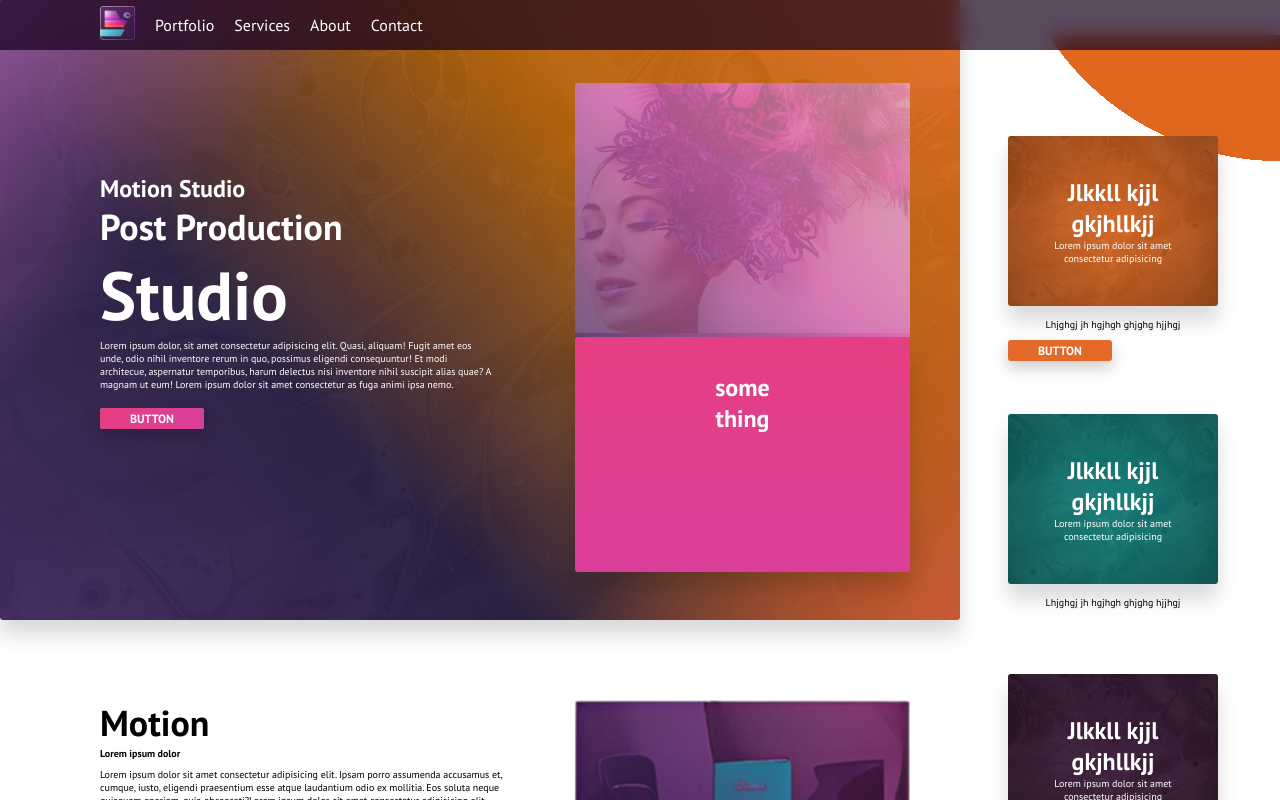
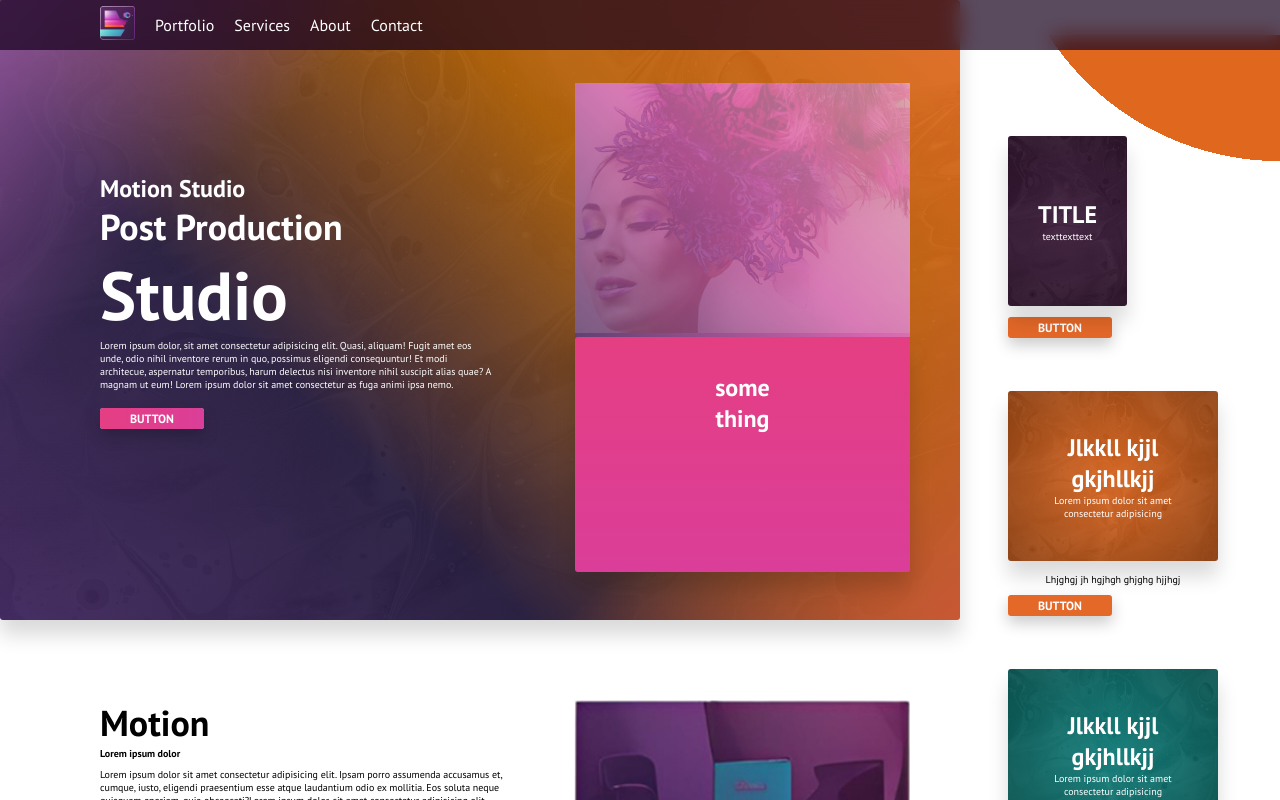
Before and after one commit to nikiforov5000/autoex-react, a React (Create React App) app: page / in a window 1280 px wide. Shown: the top 800 px of the page. Built offline with nearby package versions, Linux system fonts and the light colour scheme.

Commit message:
side items in progress

```diff
--- /dev/null
+++ b/src/components/SideItem/SideItem.css
@@ -0,0 +1,26 @@
+.item {
+  position: relative;
+  display: inline-block;
+  transition: transform 0.3s ease;
+  margin-bottom: 55px;
+}
+.item .background-container {
+  display: flex;
+  flex-flow: column;
+  justify-content: center;
+  height: 170px;
+  padding: 0 30px;
+  margin-bottom: 12px;
+}
+.item .description {
+  margin-bottom: 10px;
+}
+.item.item-1 .background-container {
+  background-image: radial-gradient(410px, rgba(224, 103, 30, 0.9), black), url("/public/images/banner-bg-texture-bw.jpg");
+}
+.item.item-2 .background-container {
+  background-image: radial-gradient(410px, rgba(15, 128, 124, 0.9), black), url("/public/images/banner-bg-texture-bw.jpg");
+}
+.item.item-3 .background-container {
+  background-image: radial-gradient(410px, rgba(58, 25, 56, 0.9), black), url("/public/images/banner-bg-texture-bw.jpg");
+}/*# sourceMappingURL=SideItem.css.map */
--- /dev/null
+++ b/src/components/SideItem/SideItem.js
@@ -0,0 +1,19 @@
+import React from 'react';
+
+
+const SideItem = ({ color, title, text, description, button, buttonColor }) => {
+
+  return (
+    <div class="item item-3" >
+      <div class="background-container hover-element">
+
+        <h3 class="text-center text-white">{title}</h3>
+        <p class="text-center text-white">{text}</p>
+      </div>
+      <p class="description text-center text-black">{description}</p>
+      <a href="#" class={`button button-${buttonColor}`}>Button</a>
+    </div>
+  );
+};
+
+export default SideItem;
--- /dev/null
+++ b/src/components/SideItem/SideItem.scss
@@ -0,0 +1,55 @@
+.item {
+  position: relative;
+  display: inline-block;
+  transition: transform 0.3s ease;
+  margin-bottom: 55px;
+
+  .background-container {
+    display: flex;
+    flex-flow: column;
+    justify-content: center;
+    height: 170px;
+    padding: 0 30px;
+    margin-bottom: 12px;
+  }
+
+  .description {
+    margin-bottom: 10px;
+  }
+
+  $background-image-item: url('/public/images/banner-bg-texture-bw.jpg');
+  $gradient-radius: 410px;
+
+  &.item-1 {
+
+    .background-container {
+      background-image: radial-gradient(
+        $gradient-radius,
+        rgba(224,103, 30, 0.9),
+        black),
+        $background-image-item ;
+    }
+  }
+
+  &.item-2 {
+
+    .background-container {
+      background-image: radial-gradient(
+        $gradient-radius,
+        rgba(15,128, 124, 0.9),
+        black),
+        $background-image-item;
+    }
+  }
+
+  &.item-3 {
+
+    .background-container {
+      background-image: radial-gradient(
+        $gradient-radius,
+        rgba(58, 25, 56, 0.9),
+        black),
+        $background-image-item ;
+    }
+  }
+}
--- a/src/components/Sidebar/Sidebar.js
+++ b/src/components/Sidebar/Sidebar.js
@@ -1,5 +1,6 @@
 import React, { useState } from 'react';
 import './Sidebar.css';
+import SideItem from '../SideItem/SideItem';
 
 
 const Sidebar = () => {
@@ -16,6 +17,8 @@ const Sidebar = () => {
       </svg>
       <div class="wrapper">
         <div class="item-list">
+
+          <SideItem color="orange" title="TITLE" text="texttexttext" button="BUTTON" buttonColor="orange" />
 
           <div class="item item-1">
             <div class="background-container hover-element">
@@ -47,7 +50,7 @@ const Sidebar = () => {
         </div>
 
       </div>
-    </div>
+    </div >
 
   );
 };
```
Also changed, not shown: 1 other file (tests, documents, lock files or other folders).
